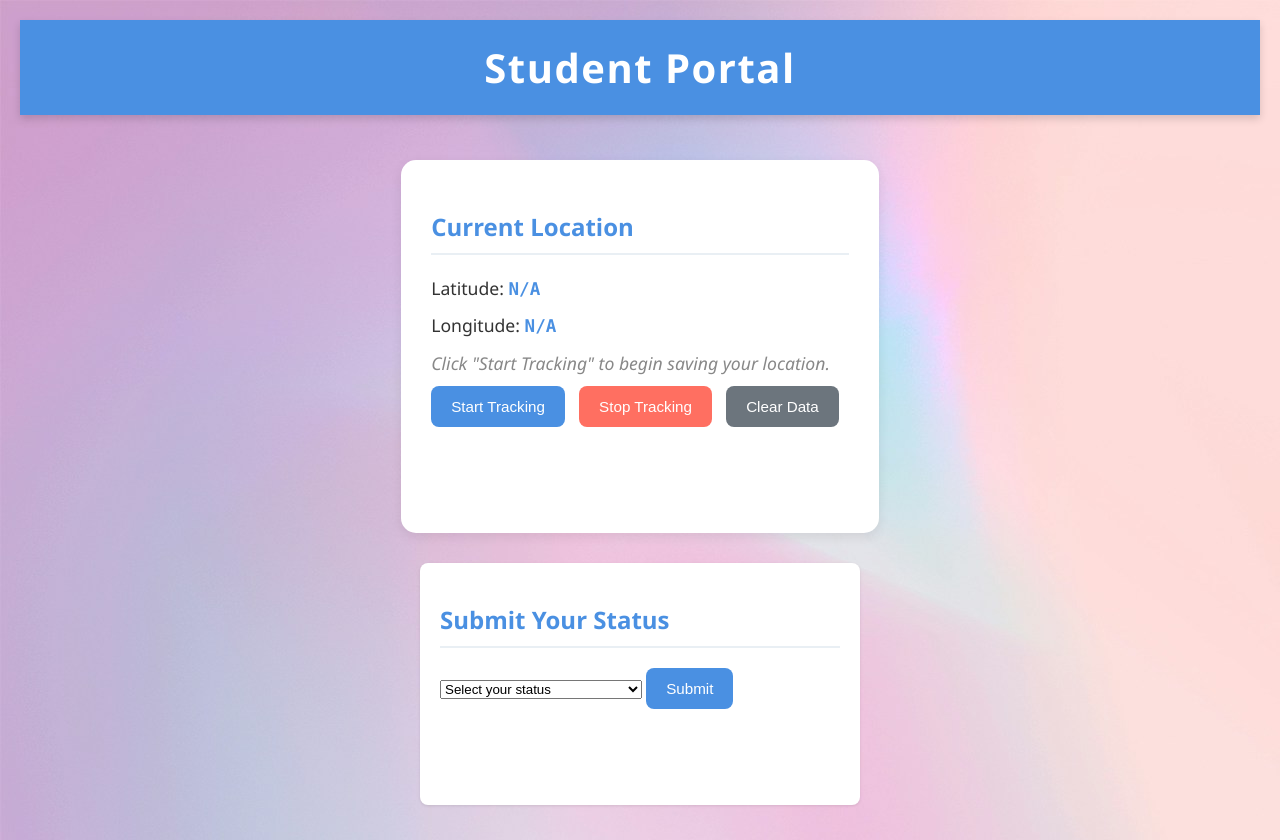
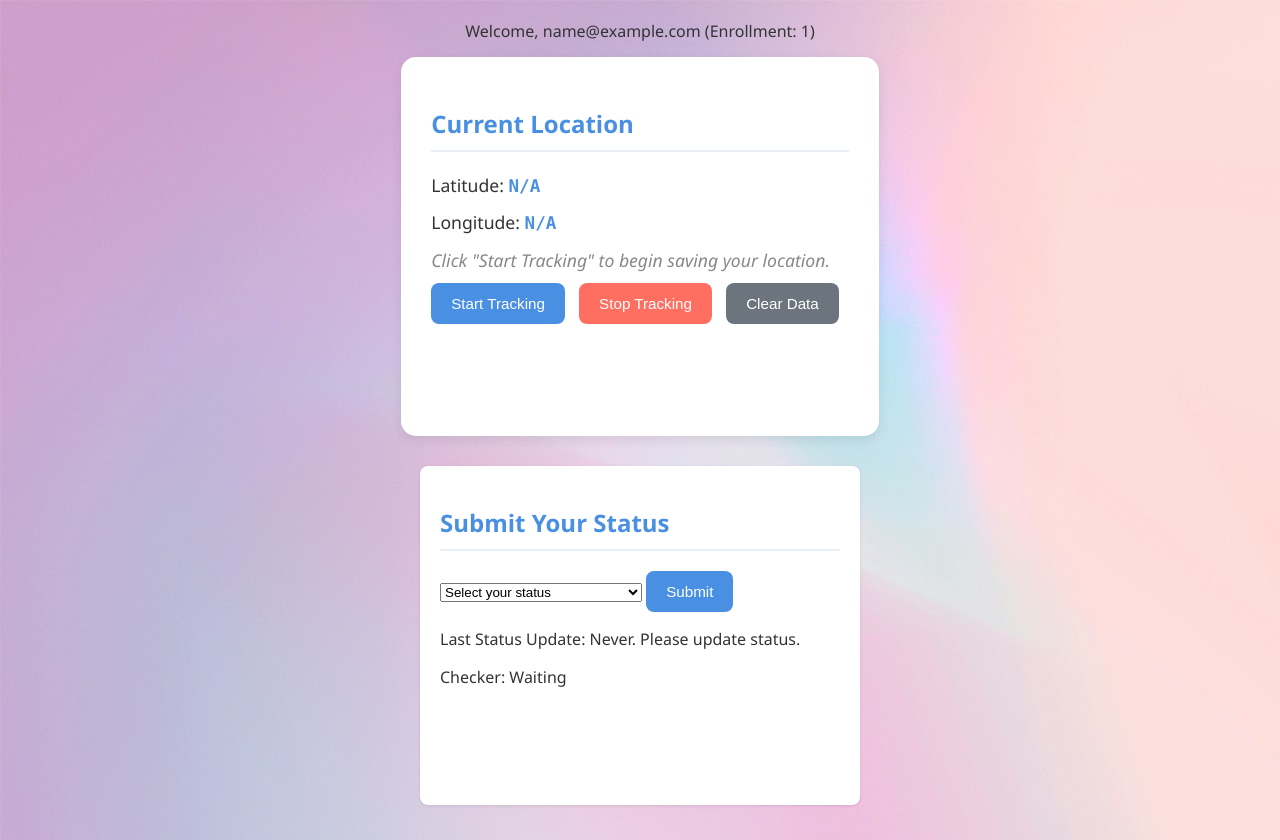
Before and after one commit to Beast-arpit/Ethos-2025, a PHP site: page /Studentpage.php in a window 1280 px wide. Run offline with PHP 8.4, Linux system fonts and the light colour scheme; the visitor is signed in with stand-in values (Sample User, id 1).

Commit message:
Update Studentpage.php

```diff
--- a/Studentpage.php
+++ b/Studentpage.php
@@ -1,9 +1,16 @@
 <?php
+ini_set('display_errors', 1);
+ini_set('display_startup_errors', 1);
+error_reporting(E_ALL);
+
 session_start();
-if(!isset($_SESSION['enrollment_no'])) {
+if (!isset($_SESSION['enrollment_no'])) {
     header("Location: login.php");
     exit();
 }
+
+$enrollment_no = $_SESSION['enrollment_no'];
+$email = $_SESSION['email'] ?? 'unknown@example.com';
 ?>
 <!DOCTYPE html>
 <html lang="en">
@@ -15,8 +22,9 @@ if(!isset($_SESSION['enrollment_no'])) {
 <link rel="stylesheet" href="currentstatus.css">
 </head>
 <body>
-    <div class="title-box">
-        <h1>Student Portal</h1>
+
+<div class="welcome-banner">
+Welcome, <?php echo htmlspecialchars($email); ?> (Enrollment: <?php echo htmlspecialchars($enrollment_no); ?>)
 </div>
 
 <div class="current-location">
@@ -24,10 +32,9 @@ if(!isset($_SESSION['enrollment_no'])) {
 <p>Latitude: <span id="latitude">N/A</span></p>
 <p>Longitude: <span id="longitude">N/A</span></p>
 <p id="status">Click "Start Tracking" to begin saving your location.</p>
-
-        <button type="button" onclick="startTracking()">Start Tracking</button>
-        <button type="button" onclick="stopTracking()">Stop Tracking</button>
-        <button type="button" onclick="clearPreviousData()">Clear Data</button>
+<button onclick="startTracking()">Start Tracking</button>
+<button onclick="stopTracking()">Stop Tracking</button>
+<button onclick="clearPreviousData()">Clear Data</button>
 </div>
 
 <div class="status-container">
@@ -42,17 +49,17 @@ if(!isset($_SESSION['enrollment_no'])) {
     <option>Check-In Complete (Safe)</option>
 </select>
 <button onclick="submitStatus()">Submit</button>
+
+<p id="lastUpdateInfo">Last Status Update: Never</p>
+<p id="checkerStatus">Checker: Waiting</p>
 <div id="status-feed"></div>
-
 </div>
 
-    <!-- Pass PHP session to JS -->
 <script>
-        const enrollmentNo = "<?php echo $_SESSION['enrollment_no']; ?>";
+const enrollmentNo = "<?php echo $enrollment_no; ?>";
+const userEmail = "<?php echo $email; ?>";
 </script>
 
-    <script src="location.js"></script>
-    <script src="Student_alert.js"></script>
-    <script src="studentpage.js"></script>
+<script src="student_alert.js"></script>
 </body>
 </html>
```
Lines whose indentation alone changed are shown as unchanged.
